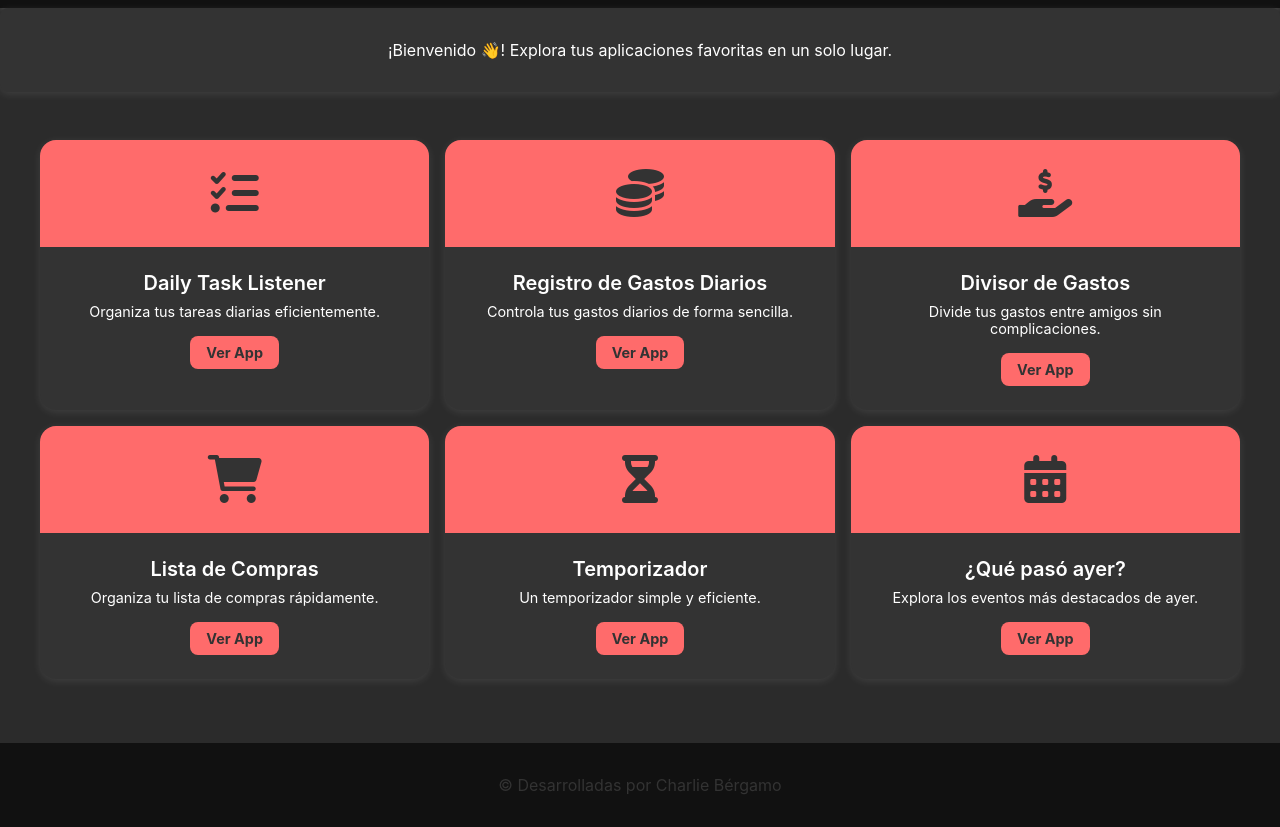
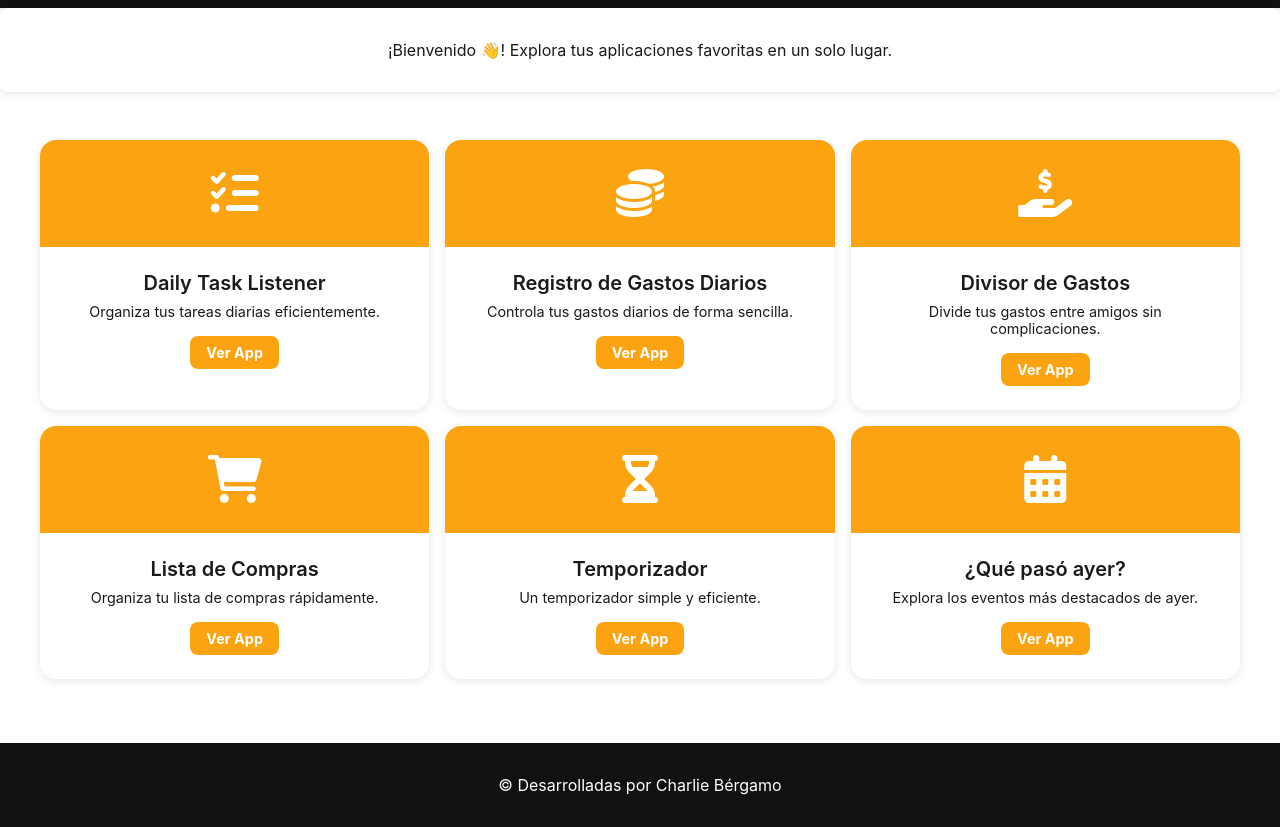
Before and after one commit to carlosbergamo/APPFLIX, a plain HTML site: page index.html in a window 1280 px wide. Shown: the part 79-906 px from the top of the page. Drawn offline with Linux system fonts and the dark colour scheme.

Commit message:
Update index.html

```diff
--- a/index.html
+++ b/index.html
@@ -8,26 +8,14 @@
     <style>
         /* Paleta accesible */
         :root {
-            --primary-color: #F42727; /* Rojo vibrante */
+            --primary-color: #FCA311; /* Amarillo vibrante */
             --background-color: #FFFFFF; /* Fondo claro */
             --text-color: #1A1A1A; /* Gris oscuro casi negro */
             --card-color: #FFFFFF; /* Blanco puro */
             --header-footer-color: #111111; /* Negro accesible */
-            --hover-color: #D40F0F; /* Rojo oscuro */
+            --hover-color: #D68F0D; /* Amarillo oscuro */
             --shadow-color: rgba(0, 0, 0, 0.1);
             --hover-scale: 1.03;
-        }
-
-        @media (prefers-color-scheme: dark) {
-            :root {
-                --primary-color: #FF6B6B; /* Rojo suave */
-                --background-color: #2B2B2B; /* Gris oscuro */
-                --text-color: #FFFFFF; /* Blanco puro */
-                --card-color: #333333; /* Gris medio */
-                --header-footer-color: #111111; /* Negro accesible */
-                --hover-color: #FF4C4C; /* Rojo claro */
-                --shadow-color: rgba(255, 255, 255, 0.1);
-            }
         }
 
         html {
```
